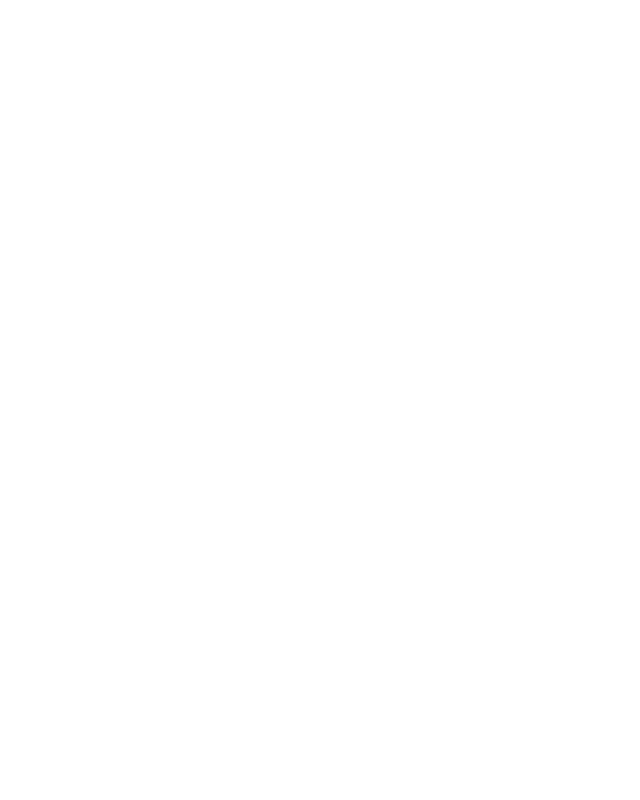
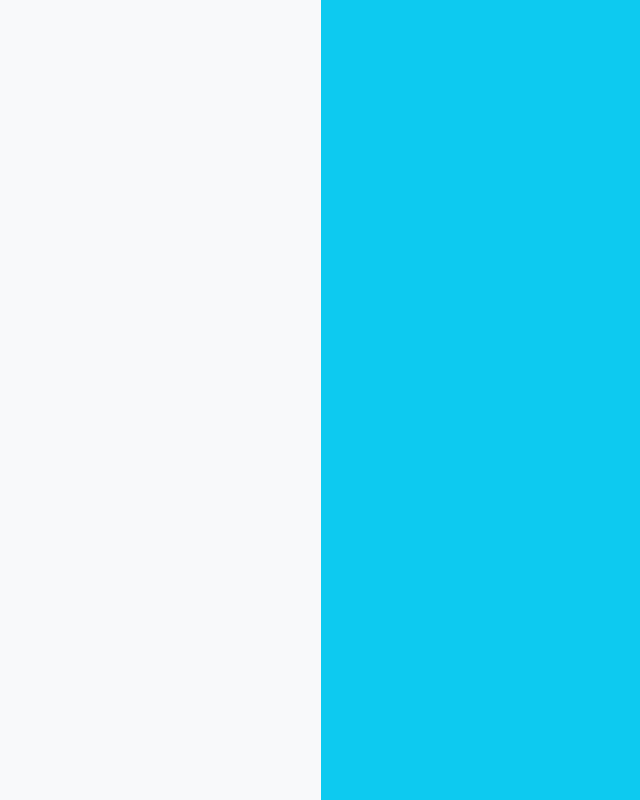
Before and after one commit to buildwithuk/chatapp, a React (Vite) app in the folder chat-app-fe/: page / in a window 1280 px wide. Shown: the whole page, without its empty margins (106-746 px from the left). Built offline with nearby package versions, Linux system fonts and the light colour scheme.

Commit message:
Side by side containers created

```diff
--- a/chat-app-fe/src/App.tsx
+++ b/chat-app-fe/src/App.tsx
@@ -1,5 +1,16 @@
 function App() {
-  return <></>;
+  return (
+    <div className="container-fluid vh-100">
+      <div className="row h-100">
+        <div className="col-4 p-0">
+          <div className="h-100 bg-light"></div>
+        </div>
+        <div className="col-8 p-0">
+          <div className="h-100 bg-info"></div>
+        </div>
+      </div>
+    </div>
+  );
 }
 
 export default App;
```
